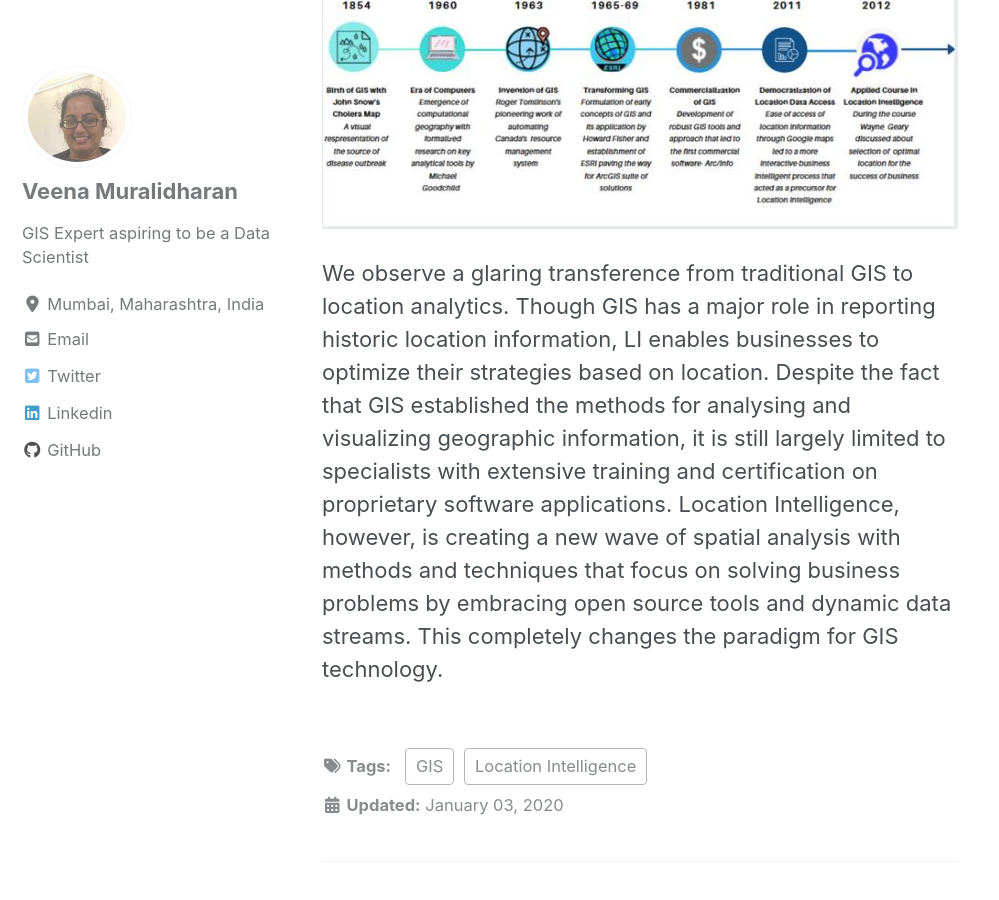
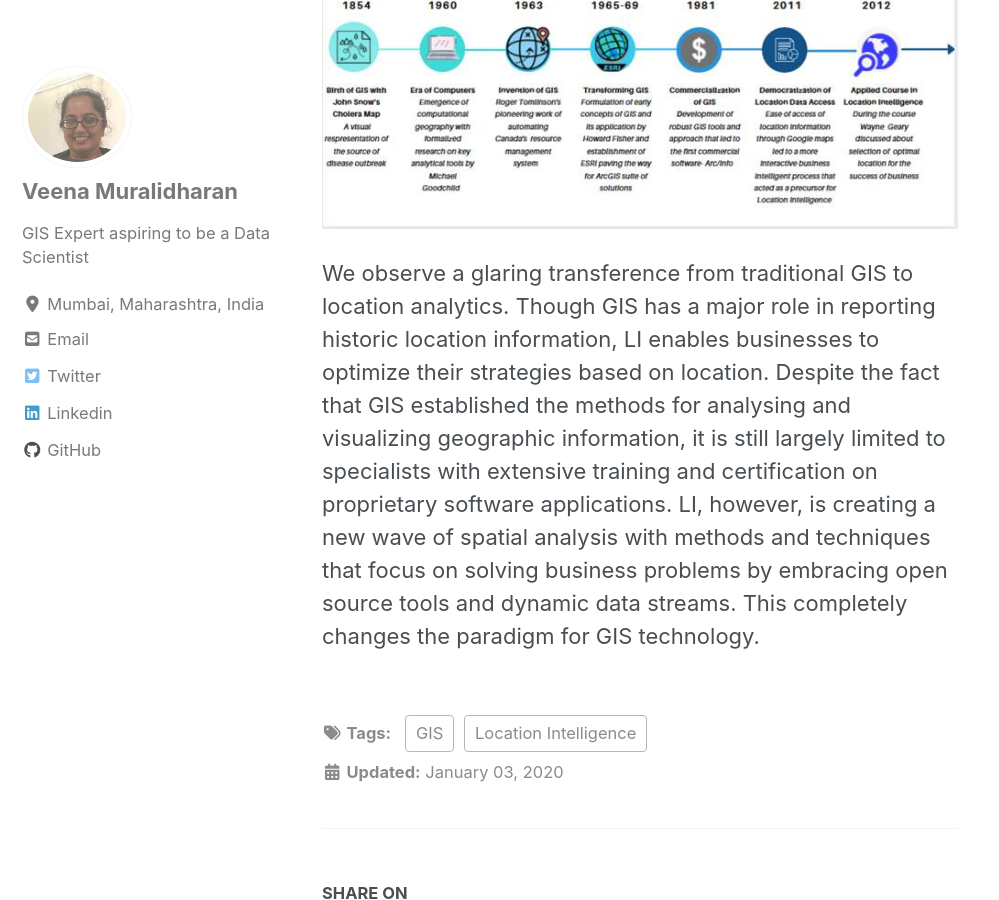
Before and after one commit to veena1486/veena1486.github.io, a Jekyll site: the page built from _posts/2020-01-03-gisli.md, in a window 1280 px wide and 900 px high, scrolled down 1653 px. Shown: the whole window, without its empty margins (0-999 px from the left). Built offline with Jekyll 4.4.1, drawn with Linux system fonts in a browser that asks for light colours; cached includes are drawn as plain includes; nearby versions of some CDN libraries.

Commit message:
Update 2020-01-03-gisli.md

```diff
--- a/_posts/2020-01-03-gisli.md
+++ b/_posts/2020-01-03-gisli.md
@@ -23,4 +23,4 @@ To understand this shift, let’s take a look at the historical evolution of GIS
 
 ![GIS Evolution]({{https://github.com/veena1486/veena1486.github.io}}/images/post2/evolution.jpg) <br>
 
-We observe a glaring transference from traditional GIS to location analytics. Though GIS has a major role in reporting historic location information, LI enables businesses to optimize their strategies based on location. Despite the fact that GIS established the methods for analysing and visualizing geographic information, it is still largely limited to specialists with extensive training and certification on proprietary software applications. Location Intelligence, however, is creating a new wave of spatial analysis with methods and techniques that focus on solving business problems by embracing open source tools and dynamic data streams. This completely changes the paradigm for GIS technology.
+We observe a glaring transference from traditional GIS to location analytics. Though GIS has a major role in reporting historic location information, LI enables businesses to optimize their strategies based on location. Despite the fact that GIS established the methods for analysing and visualizing geographic information, it is still largely limited to specialists with extensive training and certification on proprietary software applications. LI, however, is creating a new wave of spatial analysis with methods and techniques that focus on solving business problems by embracing open source tools and dynamic data streams. This completely changes the paradigm for GIS technology.
```
